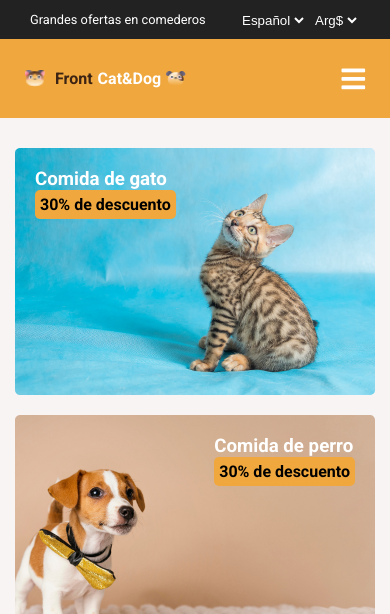
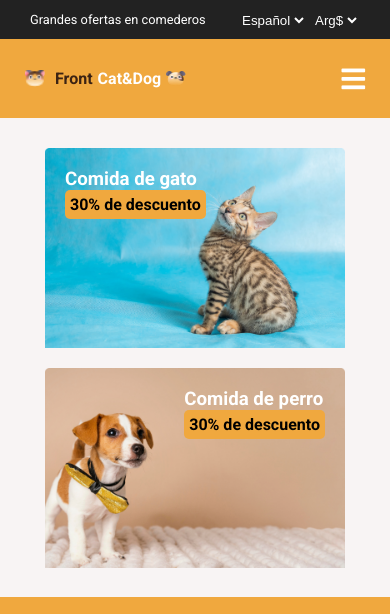
Before and after one commit to florcadelli/florcadelli.github.io, a plain HTML site: page evaluacion/index.html in a window 390 px wide. Shown: the top 614 px of the page. Drawn offline with Linux system fonts and the light colour scheme.

Commit message:
ajustes responsive

```diff
--- a/evaluacion/css/style.css
+++ b/evaluacion/css/style.css
@@ -93,7 +93,6 @@ main section h3{
 }
 main section h4{
   color: black;
-  font-weight: 300px;
   background-color: var(--colorPrincipal);
   padding: 5px;
   border-radius: 5px;
@@ -165,7 +164,7 @@ footer .footer_secundario{
 
 /* =============RESPONSIVE================== */
 
-@media (max-width: 480px) {
+@media (max-width: 768px) {
   header .cabecera{
     display: flex;
     align-items: center;
@@ -232,3 +231,25 @@ footer .footer_principal form .email{
 footer .footer_secundario{
   font-size: 0.7rem;
 }
+
+@media (max-width: 480px) {
+  main section .tarjeta_gato{
+    background-image: url("../img/Cat-background.png");
+    background-size: 100%;
+    width: 300px;
+    height: 200px;
+    padding:20px;
+    display:flex;
+
+  }
+  main section .tarjeta_perro{
+    background-image: url("../img/Dog-background.png");
+    background-size: 100%;
+    width: 300px;
+    height: 200px;
+    padding:20px;
+    display:flex;
+    justify-content: flex-end;
+  }
+
+}
--- a/evaluacion/index.html
+++ b/evaluacion/index.html
@@ -4,7 +4,7 @@
     <meta charset="UTF-8" />
     <meta http-equiv="X-UA-Compatible" content="IE=edge" />
     <meta name="viewport" content="width=device-width, initial-scale=1.0" />
-    <title>Examen Flor Cadelli</title>
+    <title>Veterinaria</title>
     <link rel="stylesheet" href="https://cdnjs.cloudflare.com/ajax/libs/font-awesome/5.15.3/css/all.min.css" integrity="sha512-iBBXm8fW90+nuLcSKlbmrPcLa0OT92xO1BIsZ+ywDWZCvqsWgccV3gFoRBv0z+8dLJgyAHIhR35VZc2oM/gI1w==" crossorigin="anonymous"/>
     <link rel="stylesheet" href="css/style.css" />
   </head>
--- a/sass/css/_main.scss
+++ b/sass/css/_main.scss
@@ -20,7 +20,6 @@ section{
 main section .tarjeta{
     width: 300px;
     /* border: 1px solid red; */
-    // margin:auto;
     border-top-left-radius: 50px;
     border-top-right-radius:50px;
     box-shadow: 2px 2px 3px rgba(151, 148, 148, 0.8);
@@ -109,9 +108,9 @@ main section .tarjeta{
 @media screen and (max-width:480px){
     main{
         section{
-            width:80%;
+            padding: 0px;
+            width:90%;
         }
     }
 
 }
- //RESP0NSIVE
```
Also changed, not shown: sass/index.html (+6 -6 lines), sass/css/pruebaSAS.css.
